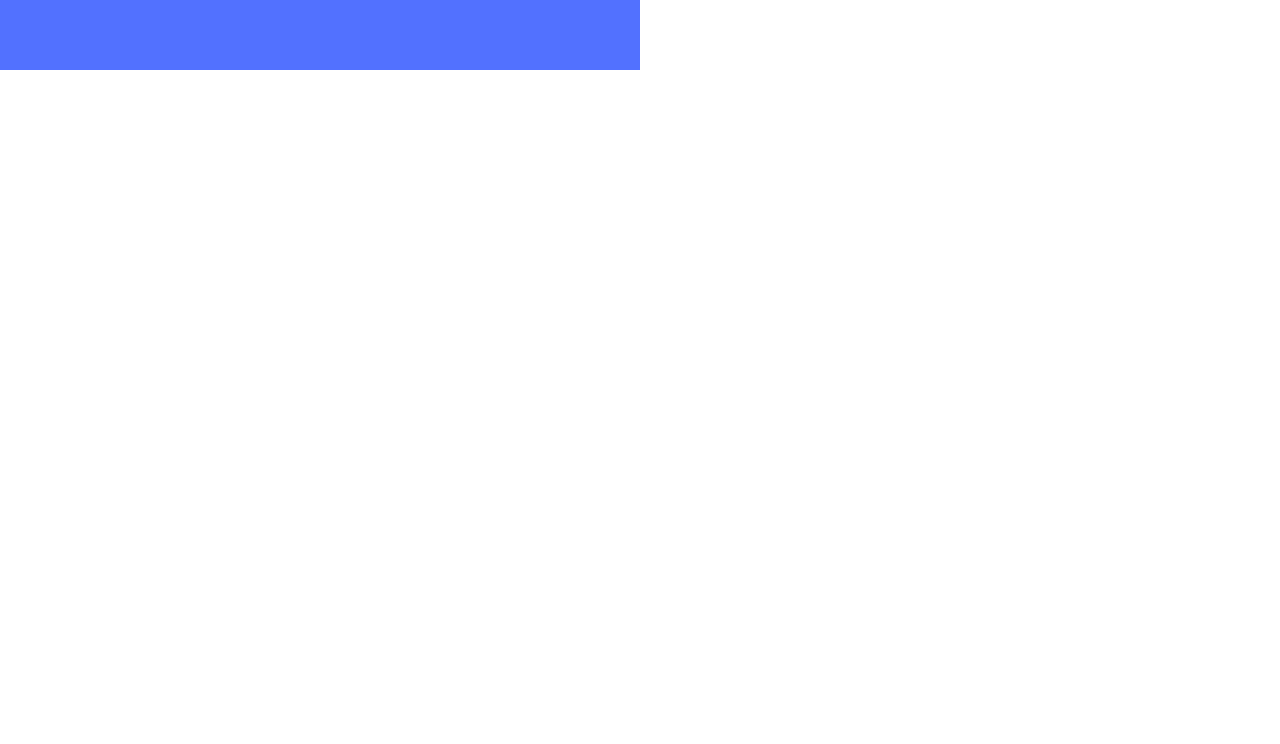
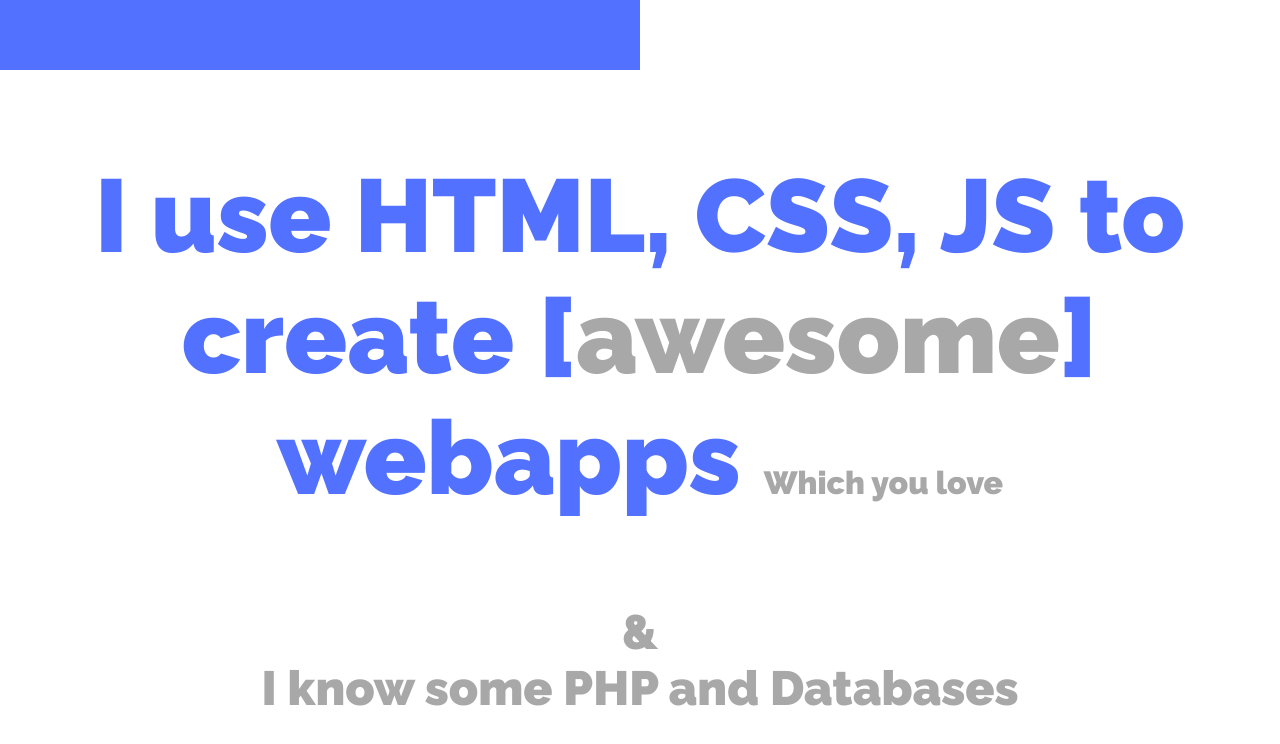
Before and after one commit to legendemil/portfolio, a React app: page / in a window 1280 px wide. Shown: the part 368-1112 px from the top of the page. Before the commit the page ends 800 px from the top, so only its background shows below. Built offline with nearby package versions, Linux system fonts and the light colour scheme.

Commit message:
add basic styles and structure for skills-intro section

```diff
--- /dev/null
+++ b/js/SkillsIntro.js
@@ -0,0 +1,16 @@
+import React from "react";
+
+export default class SkillsIntro extends React.Component {
+
+    render() {
+        return(
+            <section className="skills-intro">
+                <h2>
+                I use HTML, CSS, JS to create [<span className="lighter">awesome</span>] webapps <span className="lighter text-smallest">Which you love</span>
+                </h2>
+
+                <h3 className="lighter text-smaller">&amp; <br /> I know some PHP and Databases</h3>
+            </section>
+        )
+    }
+}
--- a/main.js
+++ b/main.js
@@ -4,6 +4,7 @@ import React from "react";
 
 // React Components
 import Home from "./js/Home";
+import SkillsIntro from "./js/SkillsIntro";
 
 // Styles
 require("./sass/main.sass");
@@ -12,7 +13,10 @@ class Main extends React.Component {
 
     render() {
         return(
-            <Home />
+            <div>
+                <Home />
+                <SkillsIntro />
+            </div>
         )
     }
 }
--- a/sass/main.sass
+++ b/sass/main.sass
@@ -1,7 +1,8 @@
 @import 'utils/colors'
-
+@import 'utils/helpers'
 
 @import 'sections/home'
+@import 'sections/skills-intro'
 
 @import 'modules/page-nav'
 
@@ -11,8 +12,3 @@ body
         size: 62.5%
         family: 'Raleway', sans-serif
     margin: 0
-
-.row
-    display: flex
-    justify-content: space-between
-    width: 100%
--- /dev/null
+++ b/sass/sections/_skills-intro.sass
@@ -0,0 +1,7 @@
+.skills-intro
+    background:
+        color: $white
+    color: $main-color
+    font:
+        size: 4.3rem
+    text-align: center
--- /dev/null
+++ b/sass/utils/_helpers.sass
@@ -0,0 +1,12 @@
+.row
+    display: flex
+    justify-content: space-between
+    width: 100%
+
+.lighter
+    color: $light-color
+
+.text-smallest
+    font-size: 2rem
+.text-smaller
+    font-size: 3rem
```
